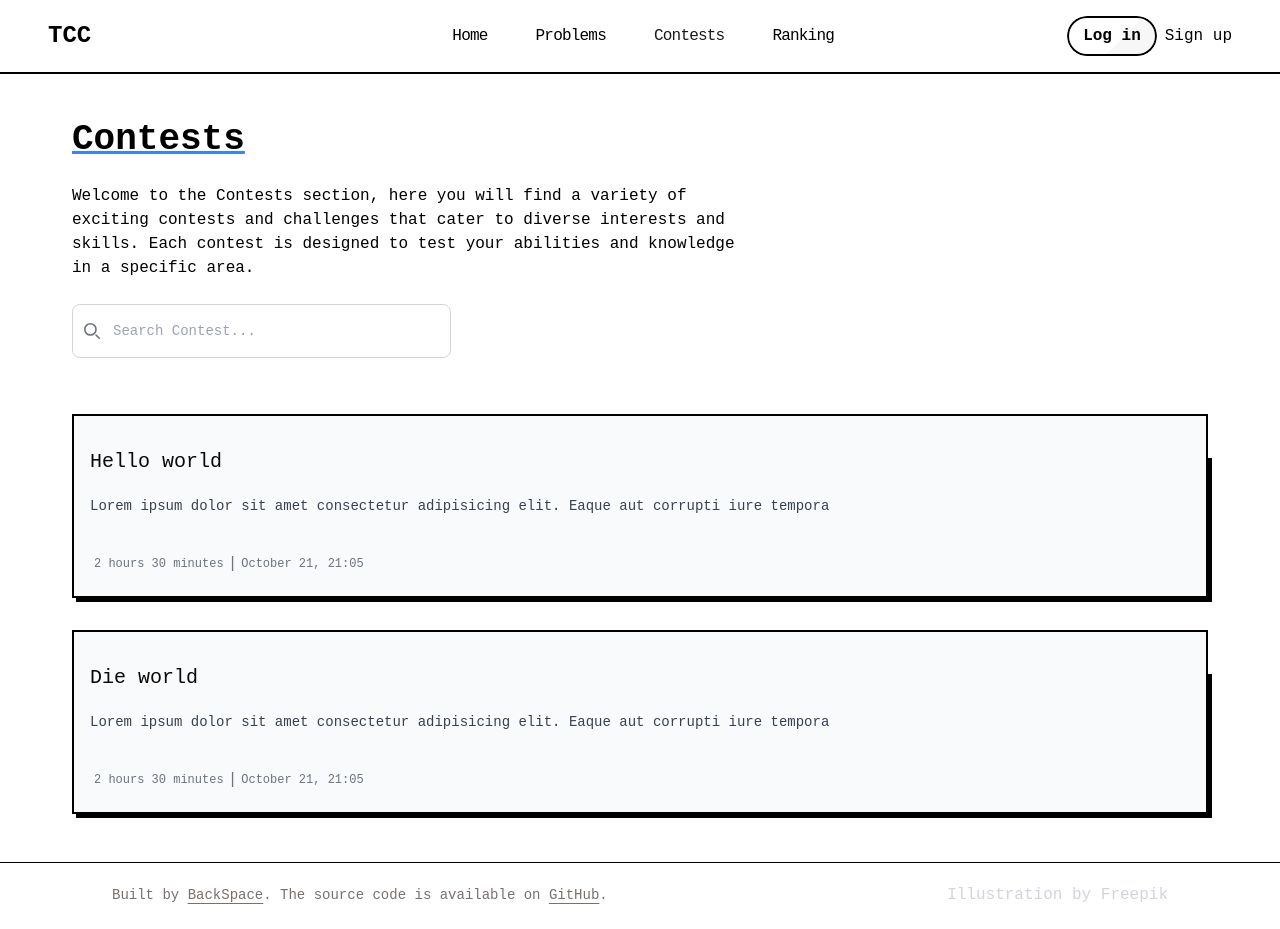
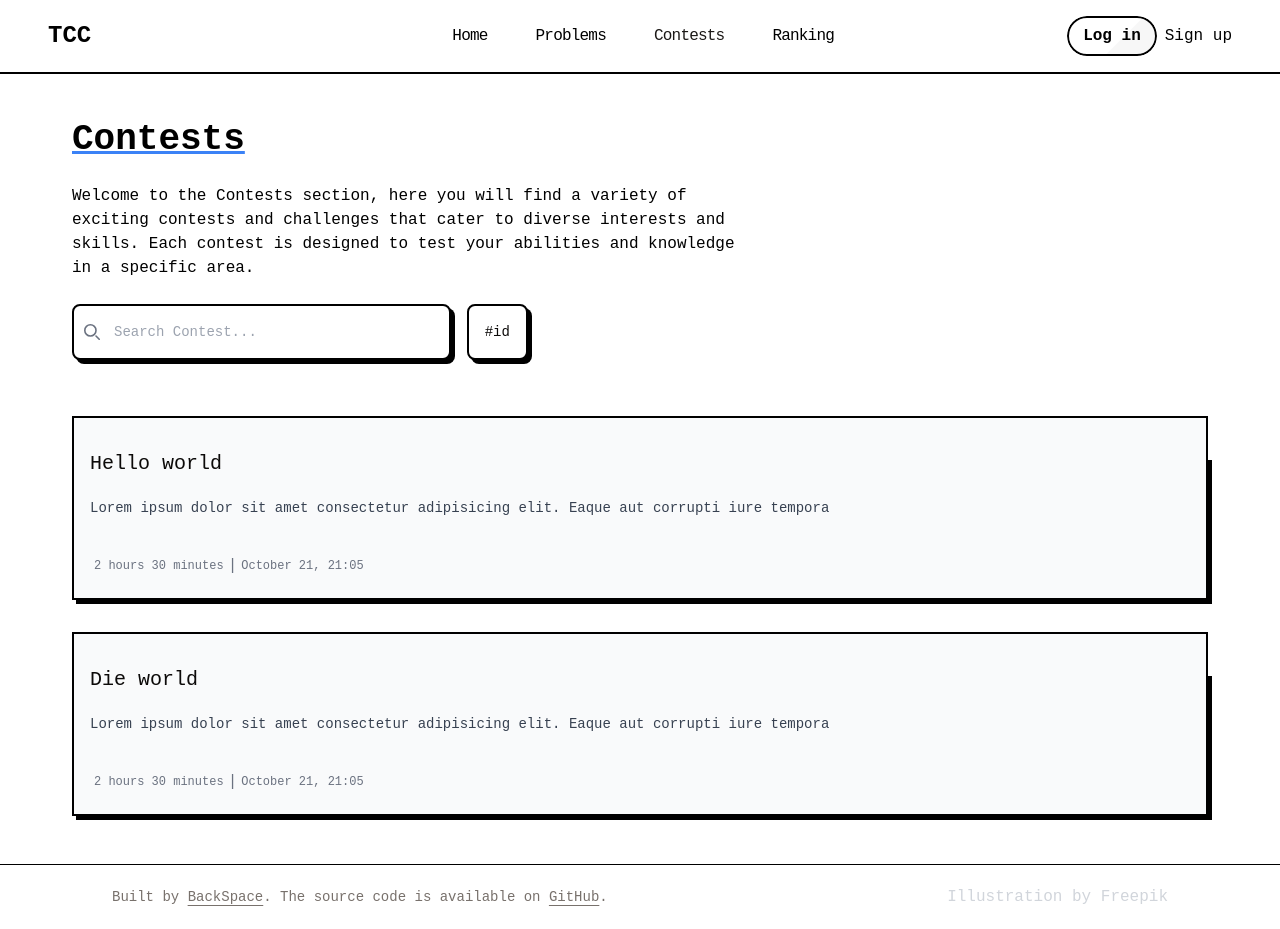
Before and after one commit to fadhrr/TCC-Frontend, a Next.js app: page /contests in a window 1280 px wide. Built offline with nearby package versions, Linux system fonts and the light colour scheme; no server answers; a web font is replaced by a local one.

Commit message:
add modal

```diff
--- a/src/components/Contest/ContestTop.tsx
+++ b/src/components/Contest/ContestTop.tsx
@@ -1,55 +1,51 @@
-import React from "react";
+'use client';
+import React, { useState } from 'react';
+import Modal from '../ui/modal';
 
 export default function ContestTop() {
+  const [showModal, setShowModal] = useState(false);
+
+  //   const [isModalVisible, setIsModalVisible] = useState(false);
+
+  //   const toggleModal = () => {
+  //     setIsModalVisible(!isModalVisible);
+  //   };
+
   return (
     <section className="bg-white">
       <div className="container px-8 py-10 mx-auto">
         <h1 className="text-3xl font-semibold text-black capitalize lg:text-4xl ">
-                    <span className="underline decoration-blue-500">
-                        Contests
-                    </span>
+          <span className="underline decoration-blue-500">Contests</span>
         </h1>
         <p className="mt-4 w-full lg:w-3/5 text-black xl:mt-6 ">
-                    Welcome to the Contests section, here you will find a
-                    variety of exciting contests and challenges that cater to
-                    diverse interests and skills. Each contest is designed to
-                    test your abilities and knowledge in a specific area.
+          Welcome to the Contests section, here you will find a variety of exciting contests and challenges that cater to diverse interests and skills. Each contest is designed to test your abilities and knowledge in a specific area.
         </p>
-                <div className="flex justify-between">
+        <div className="flex justify-start gap-4 items-center">
           <form className="mt-4 md:w-1/3 w-full xl:mt-6">
-                        <label
-                            htmlFor="default-search"
-                            className="mb-2 text-sm font-medium text-gray-900 sr-only dark:text-white"
-                        >
+            <label htmlFor="default-search" className="mb-2 text-sm font-medium text-gray-900 sr-only dark:text-white">
               Search
             </label>
             <div className="relative">
               <div className="absolute inset-y-0 left-0 flex items-center pl-3 pointer-events-none">
-                                <svg
-                                    className="w-4 h-4 text-gray-500 dark:text-gray-400"
-                                    aria-hidden="true"
-                                    xmlns="http://www.w3.org/2000/svg"
-                                    fill="none"
-                                    viewBox="0 0 20 20"
-                                >
-                                    <path
-                                        stroke="currentColor"
-                                        strokeLinecap="round"
-                                        strokeLinejoin="round"
-                                        strokeWidth="2"
-                                        d="m19 19-4-4m0-7A7 7 0 1 1 1 8a7 7 0 0 1 14 0Z"
-                                    />
+                <svg className="w-4 h-4 text-gray-500 dark:text-gray-400" aria-hidden="true" xmlns="http://www.w3.org/2000/svg" fill="none" viewBox="0 0 20 20">
+                  <path stroke="currentColor" strokeLinecap="round" strokeLinejoin="round" strokeWidth="2" d="m19 19-4-4m0-7A7 7 0 1 1 1 8a7 7 0 0 1 14 0Z" />
                 </svg>
               </div>
-                            <input
-                                type="search"
-                                id="default-search"
-                                className="block w-full p-4 pl-10 text-sm text-gray-900 border border-gray-300 rounded-lg bg-transparent focus:ring-blue-500 focus:border-blue-500  dark:border-gray-600 dark:placeholder-gray-400 dark:focus:ring-blue-500 dark:focus:border-blue-500"
-                                placeholder="Search Contest..."
-                                required
-                            />
+              <input type="search" id="default-search" className="block w-full p-4 pl-10 text-sm text-gray-900 border-2 border-black shadow-[4px_4px_0px_rgba(0,0,0,1)] rounded-lg bg-white  " placeholder="Search Contest..." required />
             </div>
           </form>
+          <div>
+            <button
+              className="p-4 bg-white border-2 cursor-pointer text-sm border-black shadow-[4px_4px_0px_rgba(0,0,0,1)] hover:shadow-sm rounded-lg xl:mt-6 mt-4"
+              onClick={() => {
+                setShowModal(true);
+              }}
+            >
+              #id
+            </button>
+            {showModal && <Modal setOpenModal={setShowModal} />}
+            {/* {isModalVisible && <Modal />} */}
+          </div>
         </div>
       </div>
     </section>
--- /dev/null
+++ b/src/components/ui/modal.tsx
@@ -0,0 +1,36 @@
+'use client';
+
+export default function Modal({ setOpenModal }) {
+  return (
+    <div className="fixed inset-0 z-50 overflow-y-auto">
+      <div className="fixed inset-0 w-full h-full bg-black opacity-60"></div>
+      <div className="flex items-center min-h-screen px-4 py-8">
+        <div className="relative w-full max-w-lg p-4 mx-auto bg-white rounded-md shadow-lg">
+          <div className=" sm:flex justify-center">
+            <div className="mt-2 text-center ">
+              <h4 className="text-lg font-medium mb-3 text-gray-800">Contest Id</h4>
+              <input
+                type="text"
+                id="default-search"
+                className="block w-full p-4 text-sm text-gray-900 border-2 border-black shadow-[4px_4px_0px_rgba(0,0,0,1)] rounded-lg text-center bg-white focus:outline-none"
+                placeholder="contest id"
+                required
+              />
+            </div>
+          </div>
+          <div className="flex top-2 right-3 absolute items-center justify-center border-2 border-black shadow-[4px_4px_0px_rgba(0,0,0,1)]  flex-none w-8 h-8 mx-auto  rounded-full" onClick={() => setOpenModal(false)}>
+            <svg width="36px" height="36px" viewBox="0 0 48 48" xmlns="http://www.w3.org/2000/svg" fill="#000000" className="text-black">
+              <g id="SVGRepo_bgCarrier" strokeWidth="0"></g>
+              <g id="SVGRepo_tracerCarrier" strokeLinecap="round" strokeLinejoin="round"></g>
+              <g id="SVGRepo_iconCarrier">
+                {/* <circle className="cls-1" cx="24" cy="24" r="23" fill="none" stroke="#1d1d1b" strokeLinecap="round" strokeLinejoin="round"></circle> */}
+                <line className="cls-1" x1="12" y1="12" x2="36" y2="36" stroke="#1d1d1b" strokeWidth="2px" strokeLinecap="round" strokeLinejoin="round"></line>
+                <line className="cls-1" x1="12" y1="36" x2="36" y2="12" stroke="#1d1d1b" strokeWidth="2px" strokeLinecap="round" strokeLinejoin="round"></line>
+              </g>
+            </svg>
+          </div>
+        </div>
+      </div>
+    </div>
+  );
+}
```
Lines whose indentation alone changed are shown as unchanged.
